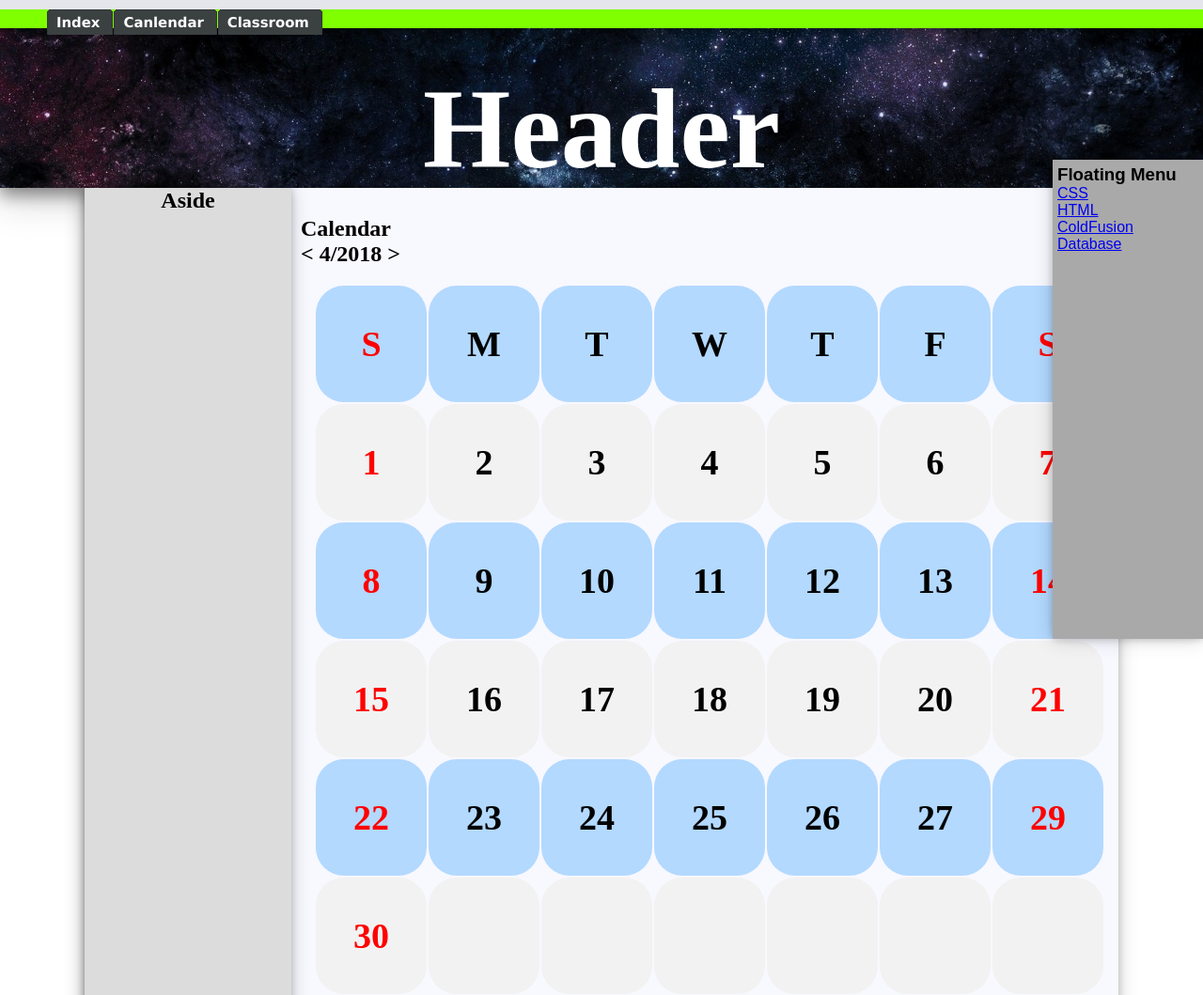
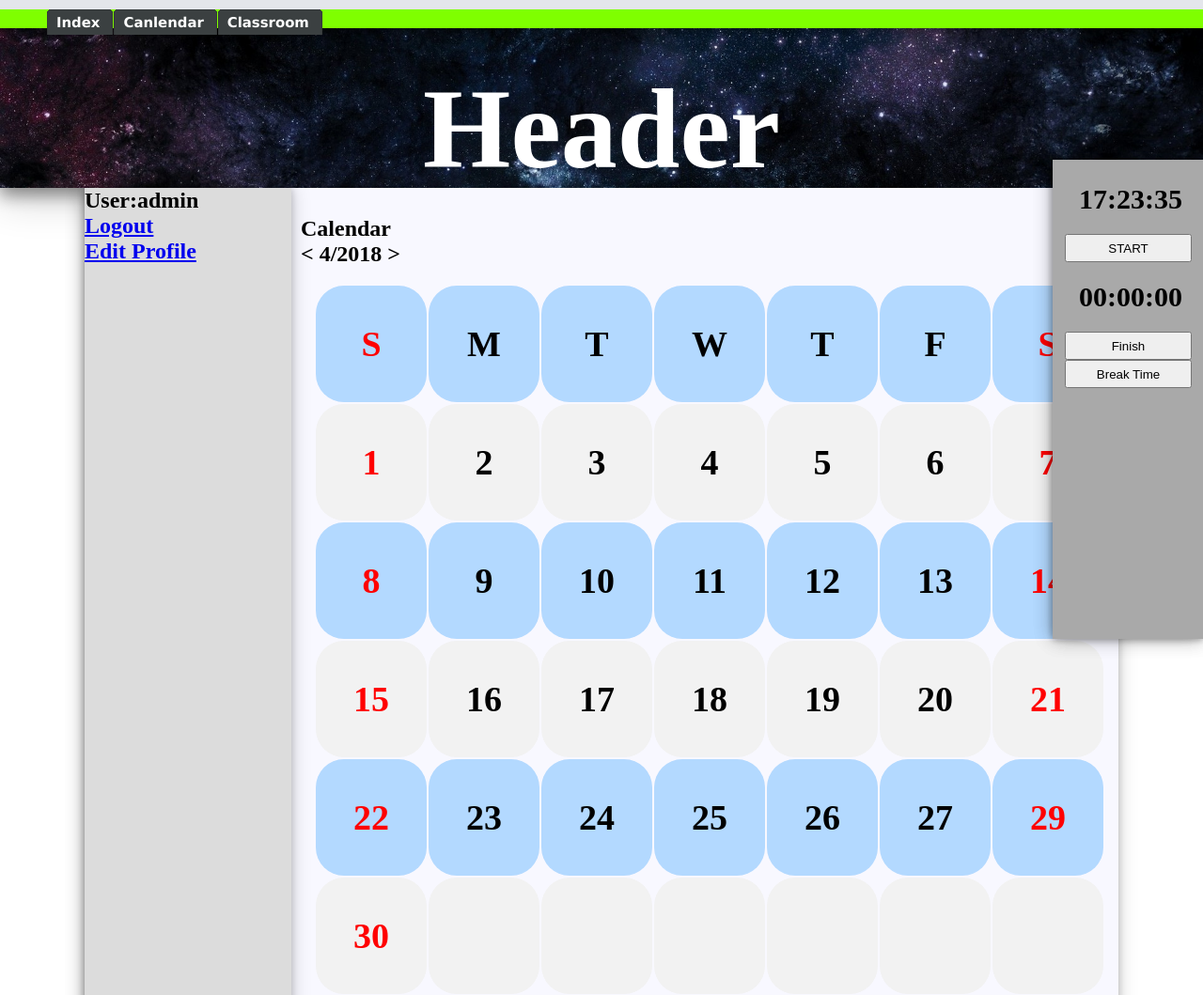
Before and after one commit to MaeyoiTeam/Webtech-project, a PHP site: page /calendar.php in a window 1280 px wide. Shown: the top 1059 px of the page at 94% size. Run offline with PHP 8.4, Linux system fonts and the light colour scheme; a user stored in the database is signed in; data comes from the database, SQL or seed files in the repository; lists and menus that the app fills with data are empty.

Commit message:
manything

```diff
--- a/calendar.php
+++ b/calendar.php
@@ -1,3 +1,16 @@
+
+<?php
+	session_start();
+        include("config.php");
+
+if(isset($_SESSION['ID'])){
+                $strSQL = "SELECT * FROM member WHERE ID = '".$_SESSION['ID']."' ";
+	$objQuery = mysqli_query($objCon,$strSQL);
+	$objResult = mysqli_fetch_array($objQuery);
+}
+
+
+?>
 <!DOCTYPE html>
 <html>
     <head>
@@ -7,18 +20,23 @@
 
         <link rel="stylesheet" type="text/css" href="css/themeMax.css">
         <link rel="stylesheet" href="css/menu.css" type="text/css" />
+
+
     </head>
+
     <body>
         <nav>
             <div id="tabs">
   <ul>
-    <li><a href="index.html"><span>Index</span></a></li>
-    <li><a href="calendar.html"><span>Canlendar</span></a></li>
-    <li><a href="classRoom.html"><span>Classroom</span></a></li>
-
+    <li><a href="index.php"><span>Index</span></a></li>
+    <li><a href="calendar.php"><span>Canlendar</span></a></li>
+    <li><a href="classRoom.php"><span>Classroom</span></a></li>
   </ul>
 </div>
+
+
             </nav>
+
         <header class="header">
             <br>
             <h1>Header</h1>
@@ -26,15 +44,15 @@
 
         <div id="container">
 
+
             <div class="closeFloating" >
              <a onclick="onOffbar()"><button id="textCloseFloating">Close</button></a>
             </div>
+
             <div id="floatingMenu">
-                <h3>Floating Menu</h3>
-    <a href="/css/">CSS</a><br>
-    <a href="/html/">HTML</a><br>
-    <a href="/coldfusion/">ColdFusion</a><br>
-    <a href="/database/">Database</a><br>
+
+                <iframe id="framefloating" src="php/timeInClass.php"
+                        style="border:none;"></iframe>
             </div>
 
 
@@ -109,24 +127,44 @@
 
 
             <aside >
-                <h1>Aside</h1>
+
+                <?php
+
+
+                if(isset($_SESSION['ID'])){
+               echo "<h1>User:".$objResult["Username"]."</h1>";
+
+                $button1 = "Logout";
+                $button2 = "Edit Profile";
+                $link1 = "logout.php";
+                $link2 = "edit_profile.php";
+                }
+                else{
+
+                $button1 = "Login";
+                $button2 = "register";
+                $link1 = "login.php";
+                $link2 = "register.php";
+                }
+                echo  "<a href=".$link1."><h1>".$button1."</h1></a>";
+                echo  "<a href=".$link2."><h1>".$button2."</h1></a>";
+                ?>
+
+
             </aside>
 
-
-
         </div>
-
 
         <footer>
 
                 <h1>Footer</h1>
             </footer>
 
-        <script type="text/javascript" src="js/mouse.js">
-
-
-
-        </script>
+        <script type="text/javascript" src="js/mouse.js">  </script>
     </body>
 
 </html>
+
+<?php
+	mysqli_close($objCon);
+?>
--- a/css/themeMax.css
+++ b/css/themeMax.css
@@ -36,13 +36,21 @@ header{
 
 
 aside{
-    text-align:center;
+    text-align:left;
+
     background-color: gainsboro;
     width: 20%;
     float: left;
     height: 100%;
     box-shadow: 0 0 8px 0 rgba(0, 0, 0, 0.2), 0 0 20px 0 rgba(0, 0, 0, 0.19);
 }
+
+#asidemenu{
+    padding-top: 20px;
+    padding-left: 20px;
+    font-size:16px;
+}
+
 
 article{
 
```
Also changed, not shown: index.php (+18 -10 lines), login.php (+14 -11 lines), teacher_page.php (+12 -39 lines).
